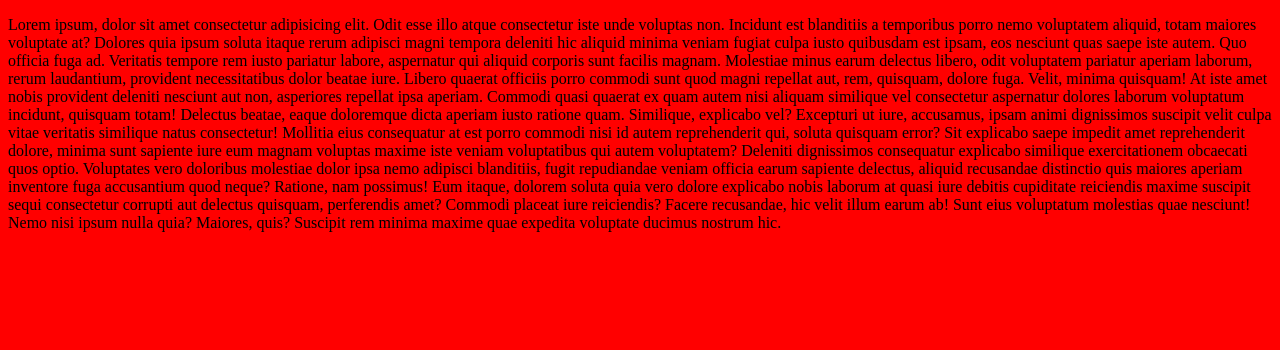
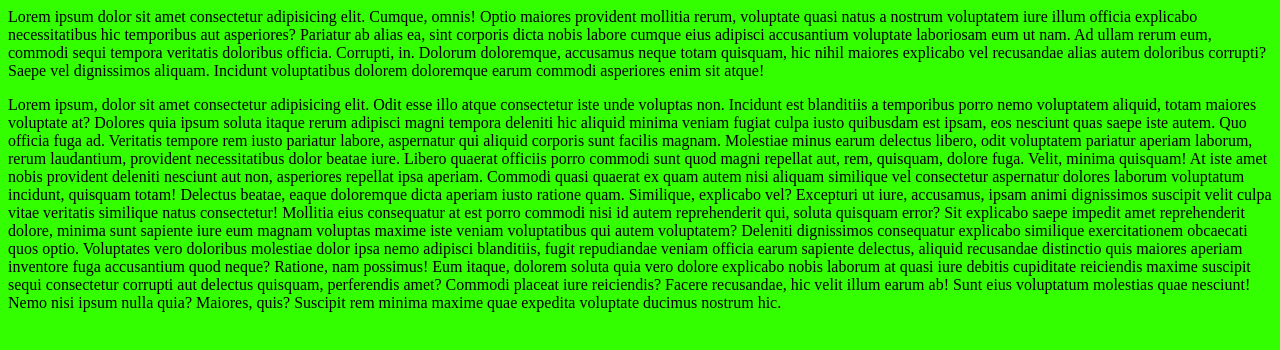
Before and after one commit to MdavidL/portfolio-2022, a website: page index.html in a window 1280 px wide. Drawn offline with Linux system fonts and the light colour scheme.

Commit message:
synchronisation

```diff
--- a/assets/sass/style.scss
+++ b/assets/sass/style.scss
@@ -1,3 +1,10 @@
 *, body {
-    background-color: red;
+    background-color: rgb(51, 255, 0);
 }
+
+.header {
+  display: -webkit-box;
+  display: -moz-box;
+  display: -ms-flexbox;
+  display: flex;
+  }
--- a/index.html
+++ b/index.html
@@ -8,7 +8,12 @@
     <link rel="stylesheet" href="assets/style.css">
 </head>
 <body>
-    <p>Lorem ipsum, dolor sit amet consectetur adipisicing elit. Odit esse illo atque consectetur iste unde voluptas non. Incidunt est blanditiis a temporibus porro nemo voluptatem aliquid, totam maiores voluptate at?
+    <header class="header">
+        Lorem ipsum dolor sit amet consectetur adipisicing elit. Cumque, omnis! Optio maiores provident mollitia rerum, voluptate quasi natus a nostrum voluptatem iure illum officia explicabo necessitatibus hic temporibus aut asperiores?
+        Pariatur ab alias ea, sint corporis dicta nobis labore cumque eius adipisci accusantium voluptate laboriosam eum ut nam. Ad ullam rerum eum, commodi sequi tempora veritatis doloribus officia. Corrupti, in.
+        Dolorum doloremque, accusamus neque totam quisquam, hic nihil maiores explicabo vel recusandae alias autem doloribus corrupti? Saepe vel dignissimos aliquam. Incidunt voluptatibus dolorem doloremque earum commodi asperiores enim sit atque!
+    </header>
+    <p class="your-class">Lorem ipsum, dolor sit amet consectetur adipisicing elit. Odit esse illo atque consectetur iste unde voluptas non. Incidunt est blanditiis a temporibus porro nemo voluptatem aliquid, totam maiores voluptate at?
     Dolores quia ipsum soluta itaque rerum adipisci magni tempora deleniti hic aliquid minima veniam fugiat culpa iusto quibusdam est ipsam, eos nesciunt quas saepe iste autem. Quo officia fuga ad.
     Veritatis tempore rem iusto pariatur labore, aspernatur qui aliquid corporis sunt facilis magnam. Molestiae minus earum delectus libero, odit voluptatem pariatur aperiam laborum, rerum laudantium, provident necessitatibus dolor beatae iure.
     Libero quaerat officiis porro commodi sunt quod magni repellat aut, rem, quisquam, dolore fuga. Velit, minima quisquam! At iste amet nobis provident deleniti nesciunt aut non, asperiores repellat ipsa aperiam.
```
Also changed, not shown: package.json (added, +13 -0 lines), assets/style.css, 2 other files.
